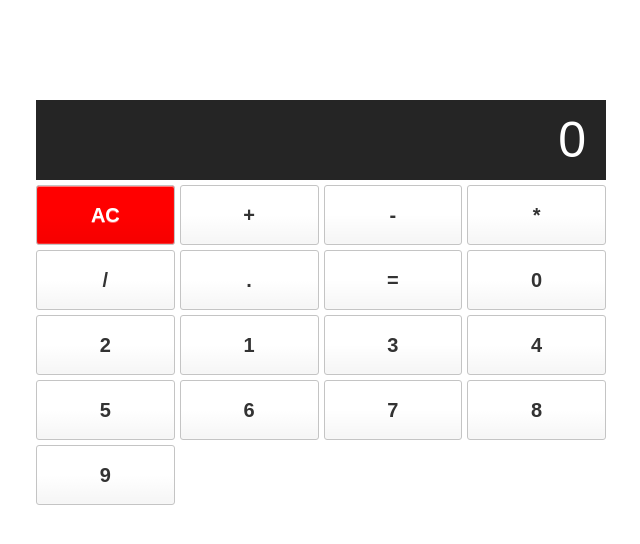
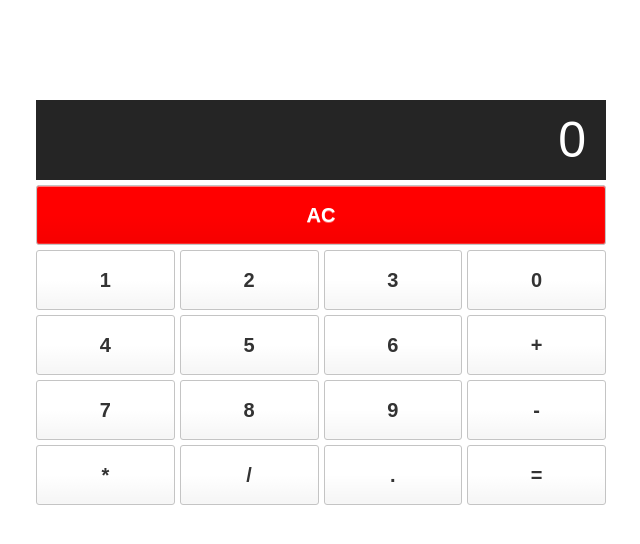
Before and after one commit to khazaddoom/MyCalculator, an Angular app: page / in a window 1280 px wide. Shown: the top 544 px of the page, without its empty margins (314-954 px from the left). Built offline with nearby package versions, Linux system fonts and the light colour scheme.

Commit message:
UI completed

```diff
--- a/src/app/app.component.html
+++ b/src/app/app.component.html
@@ -2,7 +2,7 @@
 
     <input type="text" class="calculator__display" value="{{ value }}" disabled />
 
-    <button (click) = "handleClick('AC', true)" class="btn input-container__item btn-red position-1-3">{{ 'AC' }}</button>
+    <button (click) = "handleClick('AC', true)" class="btn input-container__item btn-red col_1-4">{{ 'AC' }}</button>
     <button (click) = "handleClick('+', true)" class="btn input-container__item">{{ '+' }}</button>
     <button (click) = "handleClick('-', true)" class="btn input-container__item">{{ '-' }}</button>
     <button (click) = "handleClick('*', true)" class="btn input-container__item">{{ '*' }}</button>
@@ -10,15 +10,15 @@
     <button (click) = "handleClick('.', true)" class="btn input-container__item">{{ '.' }}</button>
     <button (click) = "handleClick('=', true)" class="btn input-container__item">{{ '=' }}</button>
 
-    <button (click) = "handleClick(0, false)" class="btn input-container__item position_3-4">{{ 0 }}</button>
-    <button (click) = "handleClick(2, false)" class="btn input-container__item">{{ 2 }}</button>
-    <button (click) = "handleClick(1, false)" class="btn input-container__item">{{ 1 }}</button>
-    <button (click) = "handleClick(3, false)" class="btn input-container__item">{{ 3 }}</button>
-    <button (click) = "handleClick(4, false)" class="btn input-container__item">{{ 4 }}</button>
-    <button (click) = "handleClick(5, false)" class="btn input-container__item">{{ 5 }}</button>
-    <button (click) = "handleClick(6, false)" class="btn input-container__item">{{ 6 }}</button>
-    <button (click) = "handleClick(7, false)" class="btn input-container__item">{{ 7 }}</button>
-    <button (click) = "handleClick(8, false)" class="btn input-container__item">{{ 8 }}</button>
-    <button (click) = "handleClick(9, false)" class="btn input-container__item">{{ 9 }}</button>
+    <button (click) = "handleClick(0, false)" class="btn input-container__item col_3-4-1">{{ 0 }}</button>
+    <button (click) = "handleClick(1, false)" class="btn input-container__item col_1-2-1">{{ 1 }}</button>
+    <button (click) = "handleClick(2, false)" class="btn input-container__item col_2-3-1">{{ 2 }}</button>
+    <button (click) = "handleClick(3, false)" class="btn input-container__item col_3-4-2">{{ 3 }}</button>
+    <button (click) = "handleClick(4, false)" class="btn input-container__item col_1-2-2">{{ 4 }}</button>
+    <button (click) = "handleClick(5, false)" class="btn input-container__item col_2-3-2">{{ 5 }}</button>
+    <button (click) = "handleClick(6, false)" class="btn input-container__item col_3-4-3">{{ 6 }}</button>
+    <button (click) = "handleClick(7, false)" class="btn input-container__item col_1-2-3">{{ 7 }}</button>
+    <button (click) = "handleClick(8, false)" class="btn input-container__item col_2-3-3">{{ 8 }}</button>
+    <button (click) = "handleClick(9, false)" class="btn input-container__item col_3-4-4">{{ 9 }}</button>
 
 </div>
--- a/src/app/app.component.scss
+++ b/src/app/app.component.scss
@@ -54,15 +54,51 @@
         }
     }
 
-    .poistion {
-        &_3-4 {
-            grid-column: 3 / 4;
+    .col {
+
+        &_1-4 {
+            grid-column: 1 / 5;
             grid-row: 2 / 3;
         }
-
-        &-1-3 {
-            grid-column: 1 / 3;
-            grid-row: 2 / 3;
+        &_3-4-1 {
+            grid-column: 4 / 5;
+            grid-row: 3 / 4;
+        }
+        &_1-2-1 {
+            grid-column: 1 / 2;
+            grid-row: 3 / 4;
+        }
+        &_2-3-1 {
+            grid-column: 2 / 3;
+            grid-row: 3 / 4;
+        }
+        &_3-4-2 {
+            grid-column: 3 / 4;
+            grid-row: 3 / 4;
+        }
+        &_1-2-2 {
+            grid-column: 1 / 2;
+            grid-row: 4 / 5;
+        }
+        &_2-3-2 {
+            grid-column: 2 / 3;
+            grid-row: 4 / 5;
+        }
+        &_3-4-3 {
+            grid-column: 3 / 4;
+            grid-row: 4 / 5;
+        }
+        &_1-2-3 {
+            grid-column: 1 / 2;
+            grid-row: 5 / 6;
+        }
+        &_2-3-3 {
+            grid-column: 2 / 3;
+            grid-row: 5 / 6;;
+        }
+        &_3-4-4 {
+            grid-column: 3 / 4;
+            grid-row: 5 / 6;
         }
     }
 }
```
